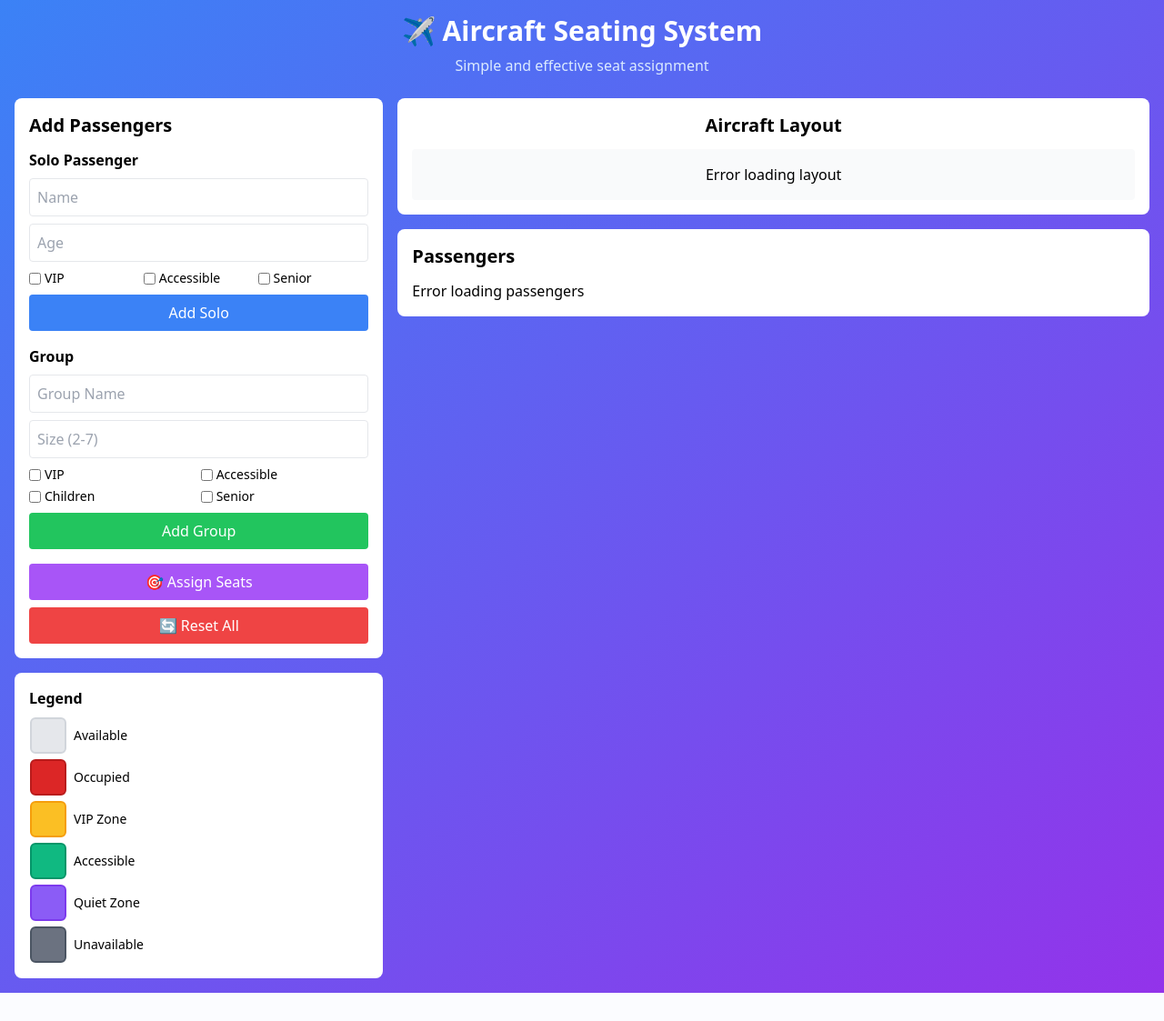
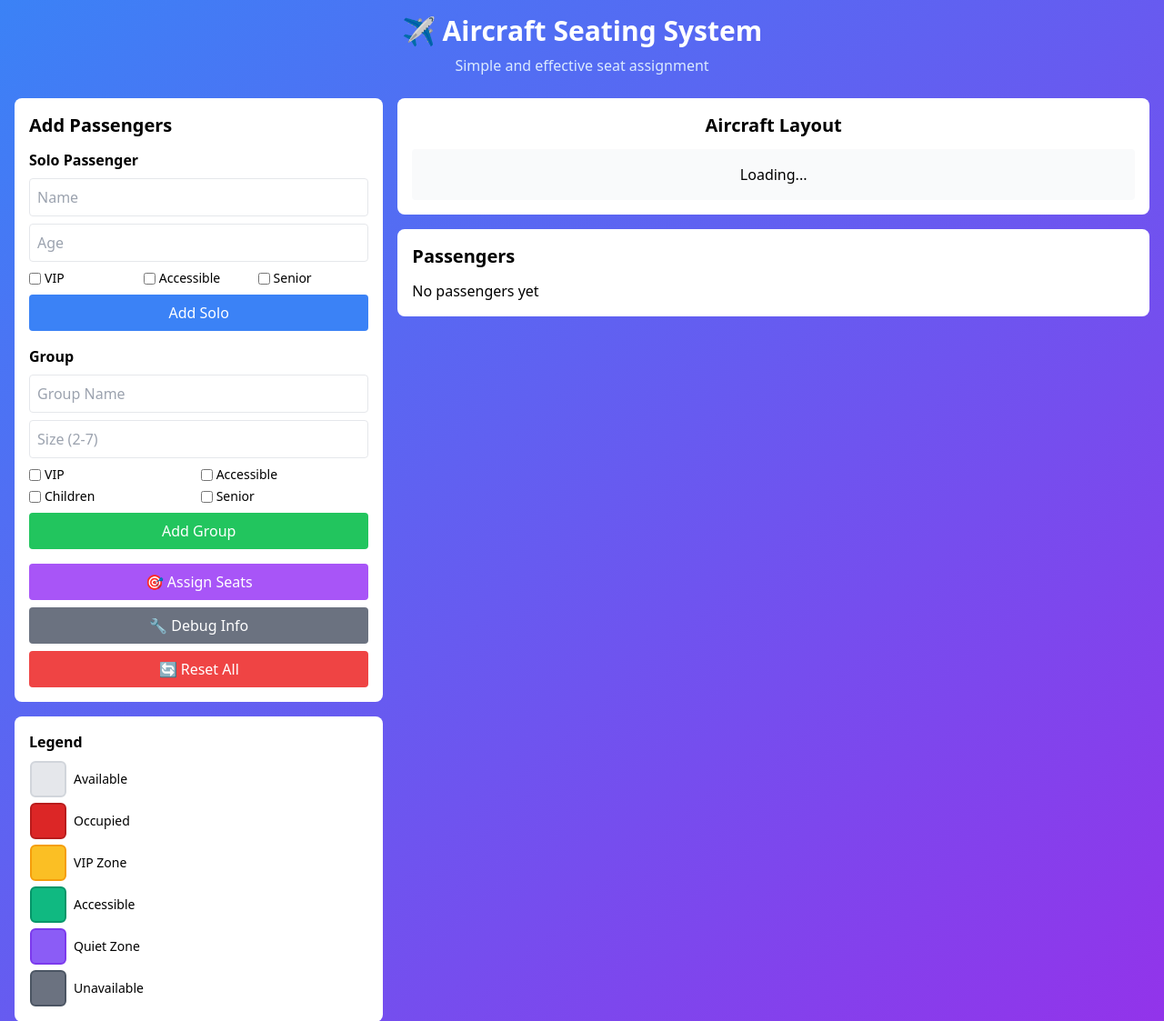
Before and after one commit to Bsahil2001/flight-seating, a Python web app: template templates/index.html in a window 1280 px wide. Shown: the top 1123 px of the page at 91% size. Before the commit the page ends 1092 px from the top, so only its background shows below. Run offline with Jinja, Linux system fonts and the light colour scheme; the template is opened without the code that fills it, so the values that code supplies are empty; some libraries are stand-ins or nearby versions.

Commit message:
Update index.html

```diff
--- a/templates/index.html
+++ b/templates/index.html
@@ -162,6 +162,9 @@
                         <button onclick="assignSeats()" class="w-full bg-purple-500 text-white p-2 rounded hover:bg-purple-600">
                             🎯 Assign Seats
                         </button>
+                        <button onclick="debugSystem()" class="w-full bg-gray-500 text-white p-2 rounded hover:bg-gray-600">
+                            🔧 Debug Info
+                        </button>
                         <button onclick="resetAll()" class="w-full bg-red-500 text-white p-2 rounded hover:bg-red-600">
                             🔄 Reset All
                         </button>
@@ -250,6 +253,8 @@
             const name = document.getElementById('soloName').value.trim();
             const age = parseInt(document.getElementById('soloAge').value);
 
+            console.log('Adding solo passenger:', { name, age });
+
             if (!name || !age) {
                 alert('Please enter name and age');
                 return;
@@ -263,6 +268,8 @@
                 senior: document.getElementById('soloSenior').checked
             };
 
+            console.log('Solo passenger data:', data);
+
             try {
                 const response = await fetch('/api/add-solo-passenger', {
                     method: 'POST',
@@ -270,17 +277,23 @@
                     body: JSON.stringify(data)
                 });
 
-                if (response.ok) {
+                const result = await response.json();
+                console.log('Add solo result:', result);
+
+                if (result.success) {
                     document.getElementById('soloName').value = '';
                     document.getElementById('soloAge').value = '';
                     document.getElementById('soloVip').checked = false;
                     document.getElementById('soloAccessibility').checked = false;
                     document.getElementById('soloSenior').checked = false;
 
-                    loadPassengers();
+                    await loadPassengers();
                     showMessage('Solo passenger added!', 'success');
+                } else {
+                    showMessage('Failed to add passenger', 'error');
                 }
             } catch (error) {
+                console.error('Error adding passenger:', error);
                 showMessage('Error adding passenger', 'error');
             }
         }
@@ -327,19 +340,29 @@
         }
 
         async function assignSeats() {
+            console.log('🎯 Starting seat assignment...');
+
             try {
                 const response = await fetch('/api/assign-seats', {
                     method: 'POST',
                     headers: {'Content-Type': 'application/json'}
                 });
 
-                if (response.ok) {
-                    loadLayout();
-                    loadPassengers();
-                    showMessage('Seats assigned!', 'success');
+                const result = await response.json();
+                console.log('Assignment result:', result);
+
+                if (result.success) {
+                    console.log('✅ Assignment successful, reloading layout...');
+                    await loadLayout();
+                    await loadPassengers();
+                    showMessage('Seats assigned successfully!', 'success');
+                } else {
+                    console.error('❌ Assignment failed:', result.error);
+                    showMessage('Assignment failed: ' + (result.error || 'Unknown error'), 'error');
                 }
             } catch (error) {
-                showMessage('Error assigning seats', 'error');
+                console.error('❌ Network error:', error);
+                showMessage('Error assigning seats: ' + error.message, 'error');
             }
         }
 
@@ -428,11 +451,19 @@
         }
 
         async function loadPassengers() {
+            console.log('📋 Loading passengers...');
+
             try {
                 const response = await fetch('/api/passenger-list');
                 const data = await response.json();
+
+                console.log('Passenger data received:', data);
+                console.log('Number of passengers:', data.passengers.length);
+                console.log('Waiting list length:', data.waiting_list.length);
+
                 renderPassengers(data.passengers, data.waiting_list);
             } catch (error) {
+                console.error('Error loading passengers:', error);
                 document.getElementById('passengerList').innerHTML = 'Error loading passengers';
             }
         }
@@ -551,7 +582,54 @@
             }
         }
 
+        async function debugSystem() {
+            console.log('🔧 Getting debug info...');
+
+            try {
+                const response = await fetch('/api/debug-info');
+                const info = await response.json();
+
+                console.log('=== SYSTEM DEBUG INFO ===');
+                console.log('Passengers:', info.passengers_count);
+                console.log('Groups:', info.groups_count);
+                console.log('Waiting List:', info.waiting_list_count);
+                console.log('Available Seats:', info.available_seats_count);
+                console.log('Occupied Seats:', info.occupied_seats_count);
+                console.log('VIP Seats Available:', info.vip_seats_available);
+                console.log('Accessible Seats Available:', info.accessible_seats_available);
+                console.log('Passenger Details:', info.passengers);
+                console.log('========================');
+
+                alert(`Debug Info (check console for details):
+Passengers: ${info.passengers_count}
+Groups: ${info.groups_count}
+Available Seats: ${info.available_seats_count}
+VIP Seats: ${info.vip_seats_available}
+Accessible Seats: ${info.accessible_seats_available}`);
+
+            } catch (error) {
+                console.error('Error getting debug info:', error);
+            }
+        }
+
         async function resetAll() {
+            if (!confirm('Reset everything?')) return;
+
+            try {
+                const response = await fetch('/api/reset-system', {
+                    method: 'POST',
+                    headers: {'Content-Type': 'application/json'}
+                });
+
+                if (response.ok) {
+                    loadLayout();
+                    loadPassengers();
+                    showMessage('System reset!', 'success');
+                }
+            } catch (error) {
+                showMessage('Reset failed', 'error');
+            }
+        }
             if (!confirm('Reset everything?')) return;
 
             try {
```
